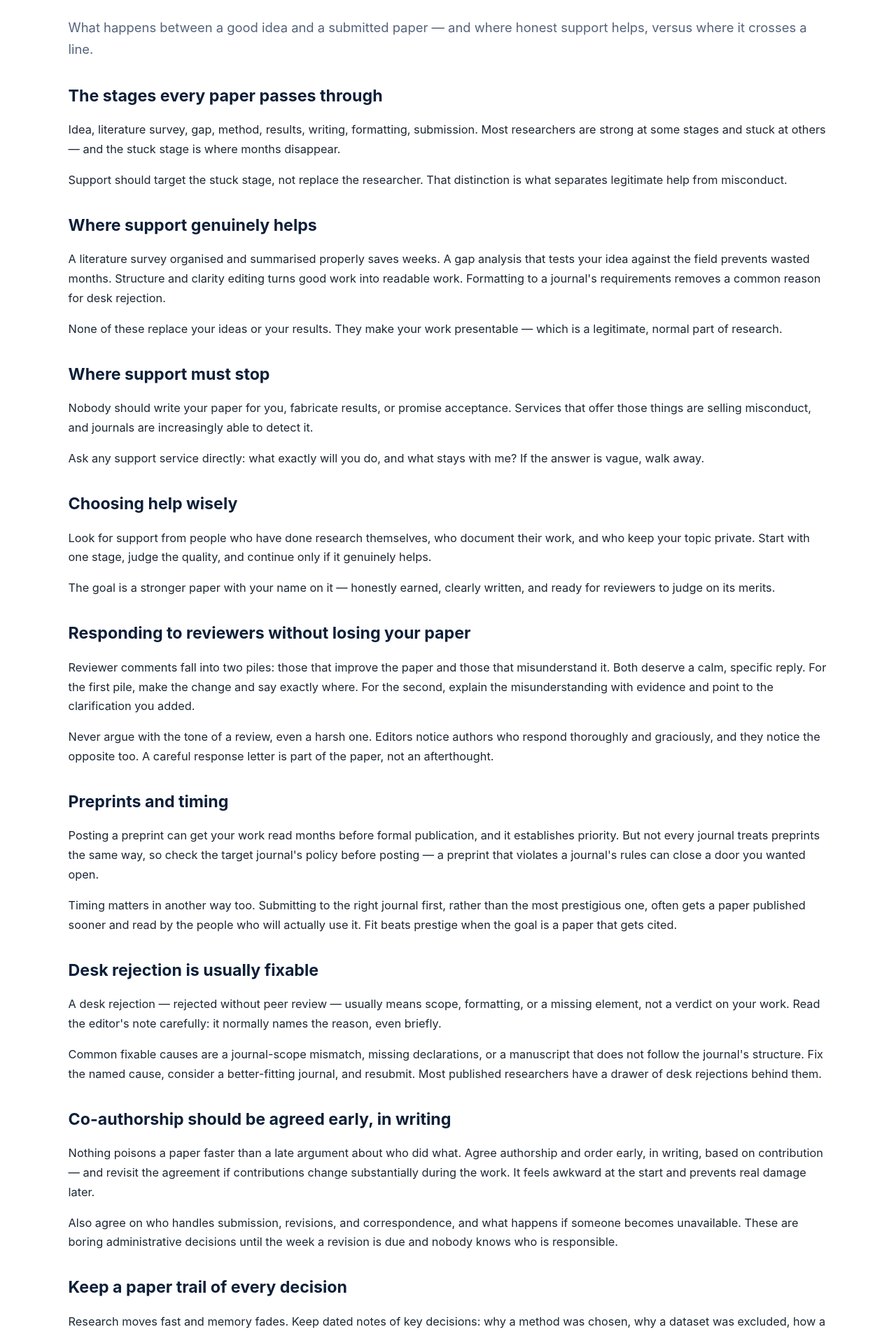
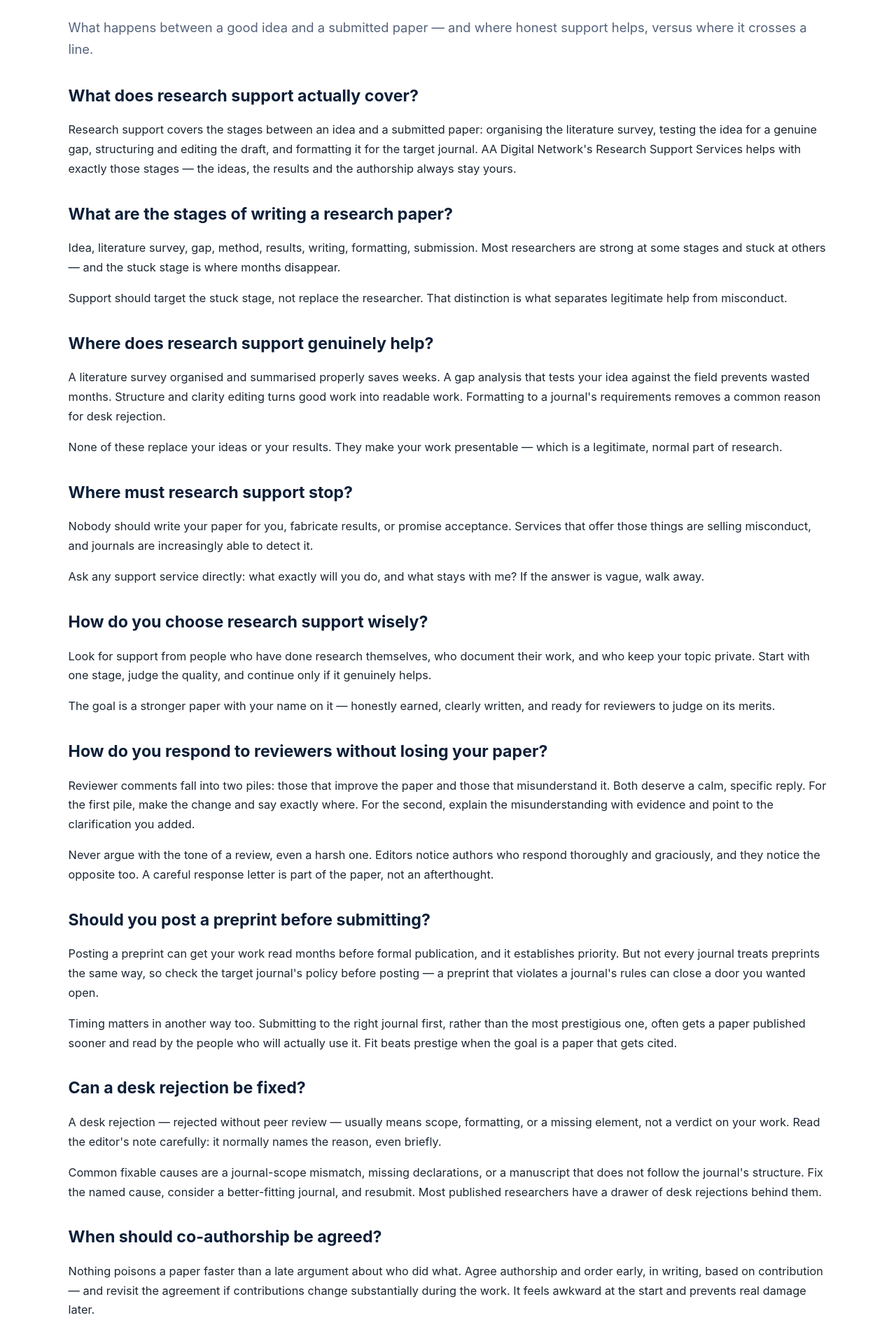
Before and after one commit to jhoonac0000/aa-digital-network-website, a Next.js app: page /blog/from-idea-to-published-paper in a window 1280 px wide. Shown: the part 220-2127 px from the top of the page at 70% size. Built offline with nearby package versions, Linux system fonts and the light colour scheme.

Commit message:
GEO retrofit: direct-answer opening, question headings, FAQ block on From Idea to Published Paper; optional FAQ + FAQPage schema in ArticleView

```diff
--- a/components/ArticleView.tsx
+++ b/components/ArticleView.tsx
@@ -24,10 +24,22 @@ export default function ArticleView({ article }: { article: Article }) {
     author: { "@type": "Organization", name: "AA Digital Network", url: SITE_URL },
     url: `${SITE_URL}/blog/${article.slug}`,
   };
+  const faqJsonLd = article.faqs?.length
+    ? {
+        "@context": "https://schema.org",
+        "@type": "FAQPage",
+        mainEntity: article.faqs.map((f) => ({
+          "@type": "Question",
+          name: f.q,
+          acceptedAnswer: { "@type": "Answer", text: f.a },
+        })),
+      }
+    : null;
   return (
     <article className="wrap page article">
       <JsonLd data={jsonLd} />
       <JsonLd data={breadcrumbJsonLd} />
+      {faqJsonLd && <JsonLd data={faqJsonLd} />}
       <p className="crumbs">
         <Link href="/blog">Blog</Link>
         {service && (
@@ -47,6 +59,17 @@ export default function ArticleView({ article }: { article: Article }) {
           ))}
         </section>
       ))}
+      {article.faqs && article.faqs.length > 0 && (
+        <section>
+          <h2>Frequently asked questions</h2>
+          {article.faqs.map((f) => (
+            <div key={f.q}>
+              <h3>{f.q}</h3>
+              <p>{f.a}</p>
+            </div>
+          ))}
+        </section>
+      )}
       {service && (
         <section className="service-box">
           <h2>Related service: {service.name}</h2>
--- a/data/articles.ts
+++ b/data/articles.ts
@@ -1,6 +1,7 @@
 export interface Article {
   slug: string; title: string; service: string;
   excerpt: string; sections: { heading: string; paragraphs: string[] }[];
+  faqs?: { q: string; a: string }[];
 }
 
 export const ARTICLES: Article[] = [
@@ -608,70 +609,76 @@ export const ARTICLES: Article[] = [
     "excerpt": "What happens between a good idea and a submitted paper — and where honest support helps, versus where it crosses a line.",
     "sections": [
       {
-        "heading": "The stages every paper passes through",
+        "heading": "What does research support actually cover?",
+        "paragraphs": [
+          "Research support covers the stages between an idea and a submitted paper: organising the literature survey, testing the idea for a genuine gap, structuring and editing the draft, and formatting it for the target journal. AA Digital Network's Research Support Services helps with exactly those stages — the ideas, the results and the authorship always stay yours."
+        ]
+      },
+      {
+        "heading": "What are the stages of writing a research paper?",
         "paragraphs": [
           "Idea, literature survey, gap, method, results, writing, formatting, submission. Most researchers are strong at some stages and stuck at others — and the stuck stage is where months disappear.",
           "Support should target the stuck stage, not replace the researcher. That distinction is what separates legitimate help from misconduct."
         ]
       },
       {
-        "heading": "Where support genuinely helps",
+        "heading": "Where does research support genuinely help?",
         "paragraphs": [
           "A literature survey organised and summarised properly saves weeks. A gap analysis that tests your idea against the field prevents wasted months. Structure and clarity editing turns good work into readable work. Formatting to a journal's requirements removes a common reason for desk rejection.",
           "None of these replace your ideas or your results. They make your work presentable — which is a legitimate, normal part of research."
         ]
       },
       {
-        "heading": "Where support must stop",
+        "heading": "Where must research support stop?",
         "paragraphs": [
           "Nobody should write your paper for you, fabricate results, or promise acceptance. Services that offer those things are selling misconduct, and journals are increasingly able to detect it.",
           "Ask any support service directly: what exactly will you do, and what stays with me? If the answer is vague, walk away."
         ]
       },
       {
-        "heading": "Choosing help wisely",
+        "heading": "How do you choose research support wisely?",
         "paragraphs": [
           "Look for support from people who have done research themselves, who document their work, and who keep your topic private. Start with one stage, judge the quality, and continue only if it genuinely helps.",
           "The goal is a stronger paper with your name on it — honestly earned, clearly written, and ready for reviewers to judge on its merits."
         ]
       },
       {
-        "heading": "Responding to reviewers without losing your paper",
+        "heading": "How do you respond to reviewers without losing your paper?",
         "paragraphs": [
           "Reviewer comments fall into two piles: those that improve the paper and those that misunderstand it. Both deserve a calm, specific reply. For the first pile, make the change and say exactly where. For the second, explain the misunderstanding with evidence and point to the clarification you added.",
           "Never argue with the tone of a review, even a harsh one. Editors notice authors who respond thoroughly and graciously, and they notice the opposite too. A careful response letter is part of the paper, not an afterthought."
         ]
       },
       {
-        "heading": "Preprints and timing",
+        "heading": "Should you post a preprint before submitting?",
         "paragraphs": [
           "Posting a preprint can get your work read months before formal publication, and it establishes priority. But not every journal treats preprints the same way, so check the target journal's policy before posting — a preprint that violates a journal's rules can close a door you wanted open.",
           "Timing matters in another way too. Submitting to the right journal first, rather than the most prestigious one, often gets a paper published sooner and read by the people who will actually use it. Fit beats prestige when the goal is a paper that gets cited."
         ]
       },
       {
-        "heading": "Desk rejection is usually fixable",
+        "heading": "Can a desk rejection be fixed?",
         "paragraphs": [
           "A desk rejection — rejected without peer review — usually means scope, formatting, or a missing element, not a verdict on your work. Read the editor's note carefully: it normally names the reason, even briefly.",
           "Common fixable causes are a journal-scope mismatch, missing declarations, or a manuscript that does not follow the journal's structure. Fix the named cause, consider a better-fitting journal, and resubmit. Most published researchers have a drawer of desk rejections behind them."
         ]
       },
       {
-        "heading": "Co-authorship should be agreed early, in writing",
+        "heading": "When should co-authorship be agreed?",
         "paragraphs": [
           "Nothing poisons a paper faster than a late argument about who did what. Agree authorship and order early, in writing, based on contribution — and revisit the agreement if contributions change substantially during the work. It feels awkward at the start and prevents real damage later.",
           "Also agree on who handles submission, revisions, and correspondence, and what happens if someone becomes unavailable. These are boring administrative decisions until the week a revision is due and nobody knows who is responsible."
         ]
       },
       {
-        "heading": "Keep a paper trail of every decision",
+        "heading": "Why keep a paper trail of every research decision?",
         "paragraphs": [
           "Research moves fast and memory fades. Keep dated notes of key decisions: why a method was chosen, why a dataset was excluded, how a borderline result was handled. When a reviewer asks why you did something, that note is the difference between a confident answer and a reconstruction.",
           "The same habit protects you. If anyone ever questions your work, a clear record of decisions, data handling, and analysis steps is your best evidence that the work was done carefully and honestly."
         ]
       },
       {
-        "heading": "What to do while you wait for reviews",
+        "heading": "What should you do while you wait for peer review?",
         "paragraphs": [
           "Review takes months, and waiting passively wastes them. While a paper is under review, the productive moves are to start the next piece of work, prepare the data and code for sharing, and draft the plain-language summary you will need whether the paper is accepted or not. None of these depend on the review outcome, and all of them make the next step faster.",
           "Do not submit the same paper to another journal while it is under review — that is a serious breach of publishing ethics and a fast way to damage your reputation. If the wait becomes unreasonable, the correct move is a polite inquiry to the editor, not a parallel submission.",
@@ -679,11 +686,29 @@ export const ARTICLES: Article[] = [
         ]
       },
       {
-        "heading": "After publication, the work is not finished",
+        "heading": "What should you do after your paper is published?",
         "paragraphs": [
           "Publication is a milestone, not a finish line. Share the paper where its readers actually are, deposit data and code where your field expects them, and answer the questions that come — including the critical ones. A paper that is read, cited, and debated has done its job; a paper that sits unread has only been printed.",
           "Keep a short record of what the process taught you: which journal fit, which review comments improved the work, what you would do differently. That record is the most valuable thing you carry into the next paper, because the next paper starts with everything this one taught you."
         ]
+      }
+    ],
+    "faqs": [
+      {
+        "q": "Will a research support service write my paper for me?",
+        "a": "No — and you should avoid any service that offers to. Legitimate research support organises your literature survey, tests your idea for a genuine gap, edits the structure and clarity of a draft you wrote, and formats it for your target journal. The ideas, the analysis and the authorship stay entirely yours. Services that write papers or promise acceptance are selling misconduct."
+      },
+      {
+        "q": "Is using research support academic misconduct?",
+        "a": "Not when the work being supported is your own. Getting help to organise sources, sharpen structure, or meet a journal's formatting rules is a normal part of research. It crosses the line when someone else produces the work for you, fabricates results, or submits under your name — which is why AA Digital Network documents exactly what was done at every stage."
+      },
+      {
+        "q": "What stage of my paper should I get help with first?",
+        "a": "The stage you are actually stuck on. For most researchers that is the literature survey, the gap analysis, or turning a finished draft into a readable, correctly formatted submission. Start with one stage, judge the quality of the help, and continue only if it genuinely moves the paper forward."
+      },
+      {
+        "q": "How do I start with AA Digital Network's Research Support Services?",
+        "a": "Message AA Digital Network on WhatsApp at +92 333 7476228 with your field, your topic, and the stage you are stuck at — gap, survey, draft, or formatting. Pricing is a custom quote per project, given after that short discussion, because every paper and every stage is different."
       }
     ]
   }
```
